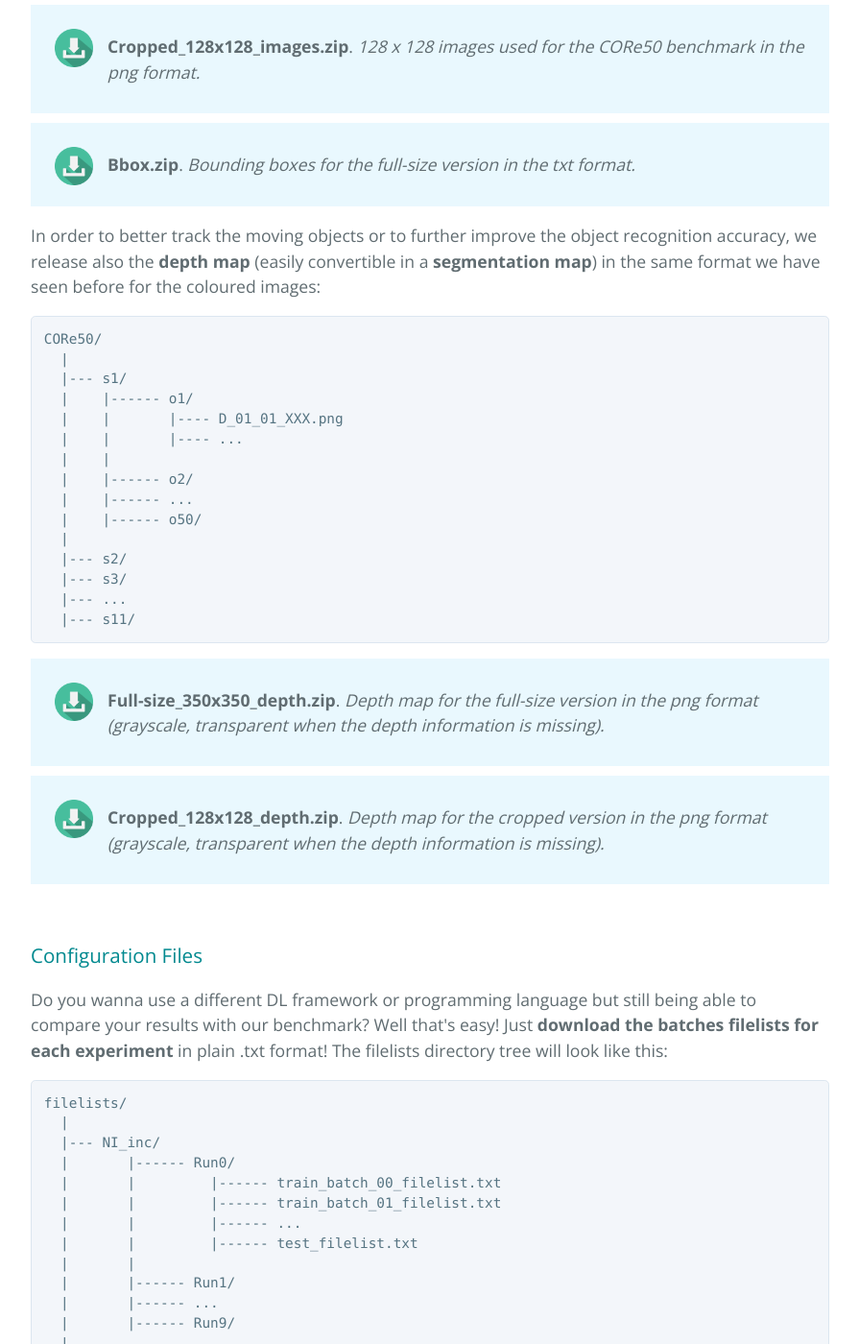
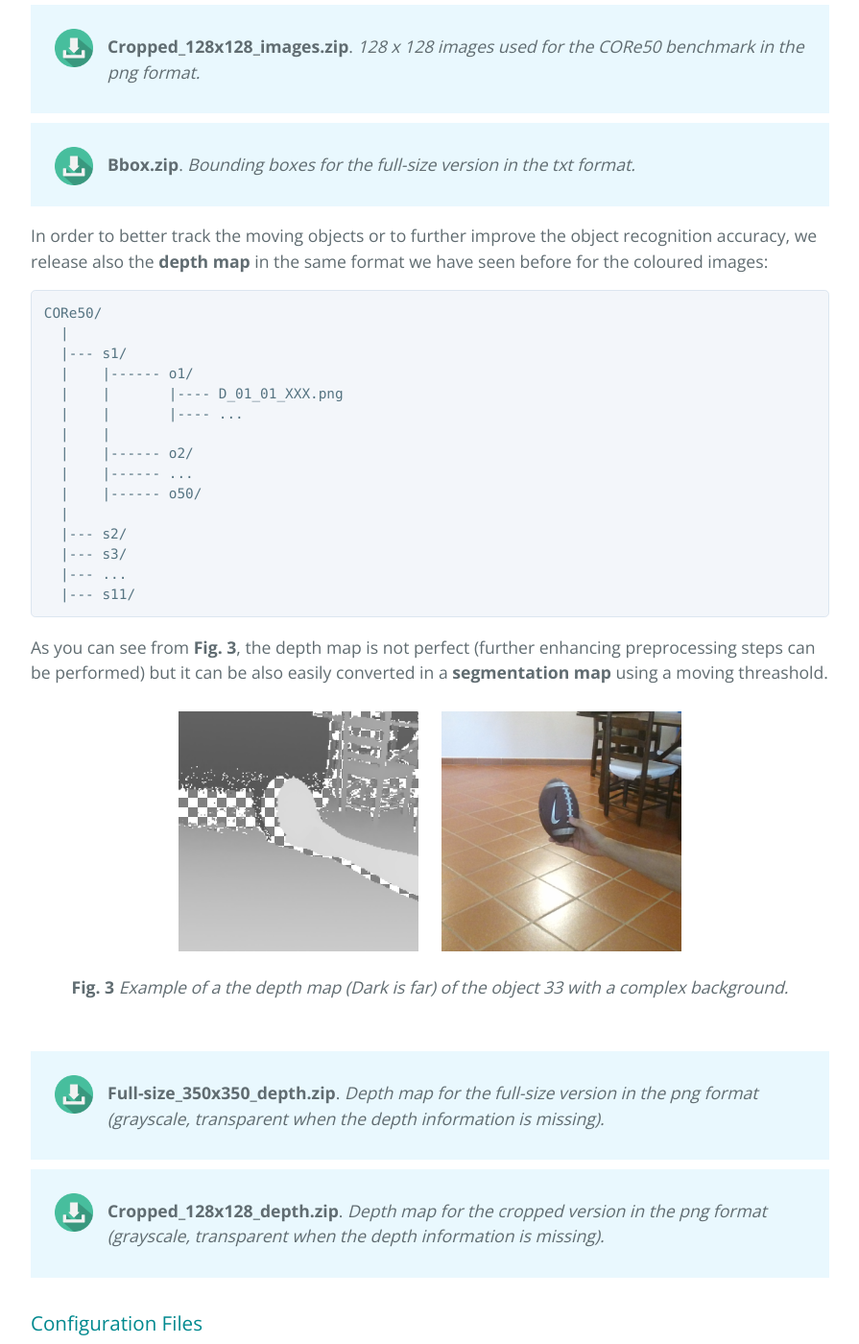
Before and after one commit to vlomonaco/core50, a Jekyll site: the page built from index.html, in a window 1280 px wide and 1400 px high, scrolled down 5585 px. Shown: the whole window at 96% size, without its empty margins (192-1087 px from the left). Built offline with Jekyll 4.4.1, drawn with Linux system fonts in a browser that asks for light colours; the list of posts is cut into pages by our own code.

Commit message:
depth added + img

```diff
--- a/index.html
+++ b/index.html
@@ -120,7 +120,8 @@ Color004: 149 159 276 286
 <strong>Bbox.zip</strong>. <i>Bounding boxes for the full-size version in the txt format.</i></div>
 </div>
 
-<p>In order to better track the moving objects or to further improve the object recognition accuracy, we release also the <strong>depth map</strong> (easily convertible in a <strong>segmentation map</strong>) in the same format we have seen before for the coloured images:</p>
+<p>In order to better track the moving objects or to further improve the object recognition accuracy, we release also the <strong>depth map</strong> in the same format we have seen before for the coloured images:</p>
+
 <pre><code>CORe50/
   |
   |--- s1/
@@ -138,6 +139,16 @@ Color004: 149 159 276 286
   |--- s11/
 </code></pre>
 
+<p>As you can see from <strong>Fig. 3</strong>, the depth map is not perfect (further enhancing preprocessing steps can be performed) but it can be also easily converted in a <strong>segmentation map</strong> using a moving threashold.</p>
+
+<div style="text-align: center">
+<img src="imgs/D_05_33_179.png" alt="core50 dataset examples" style="width:30%; margin-top:10px; margin-right:20px;    background-image: linear-gradient(45deg, #808080 25%, transparent 25%), linear-gradient(-45deg, #808080 25%, transparent 25%), linear-gradient(45deg, transparent 75%, #808080 75%), linear-gradient(-45deg, transparent 75%, #808080 75%);
+  background-size: 20px 20px;
+  background-position: 0 0, 0 10px, 10px -10px, -10px 0px;">
+<img src="imgs/C_05_33_179.png" alt="core50 dataset examples" style="width:30%; margin-top:10px;">
+<p><strong>Fig. 3</strong> <i>Example of a the depth map (Dark is far) of the object 33 with a complex background.</i> </p>
+</div><br>
+
 <div style="background-color: rgba(227, 246, 254, 0.79); padding: 20px; margin-top:10px;">
 <div style="width:60px; height: 60px;float:left; padding-right:10px"><a href="http://bias.csr.unibo.it/maltoni/download/core50/core50_350x350_depth.zip"><img src="imgs/download.ico" width="50px" style="padding:5px; vertical-align: middle;"></a></div>
 <div style="margin-top:10px; margin-bottom:10px;margin-left:60px">
@@ -148,7 +159,7 @@ Color004: 149 159 276 286
 <div style="width:60px; height: 60px;float:left; padding-right:10px"><a href="http://bias.csr.unibo.it/maltoni/download/core50/core50_128x128_depth.zip""><img src="imgs/download.ico" width="50px" style="padding:5px; vertical-align: middle;"></a></div>
 <div style="margin-top:10px; margin-bottom:10px;margin-left:60px">
 <strong>Cropped_128x128_depth.zip</strong>. <i>Depth map for the cropped version in the png format (grayscale, transparent when the depth information is missing).</i></div>
-</div><br>
+</div>
 
 <h3> Configuration Files </h3>
 <p>Do you wanna use a different DL framework or programming language but still being able to compare your results with our benchmark? Well that's easy! Just <strong>download the batches filelists for each experiment</strong> in plain .txt format!
```
Also changed, not shown: imgs/C_05_33_179.png (added), imgs/D_05_33_179.png (added).
